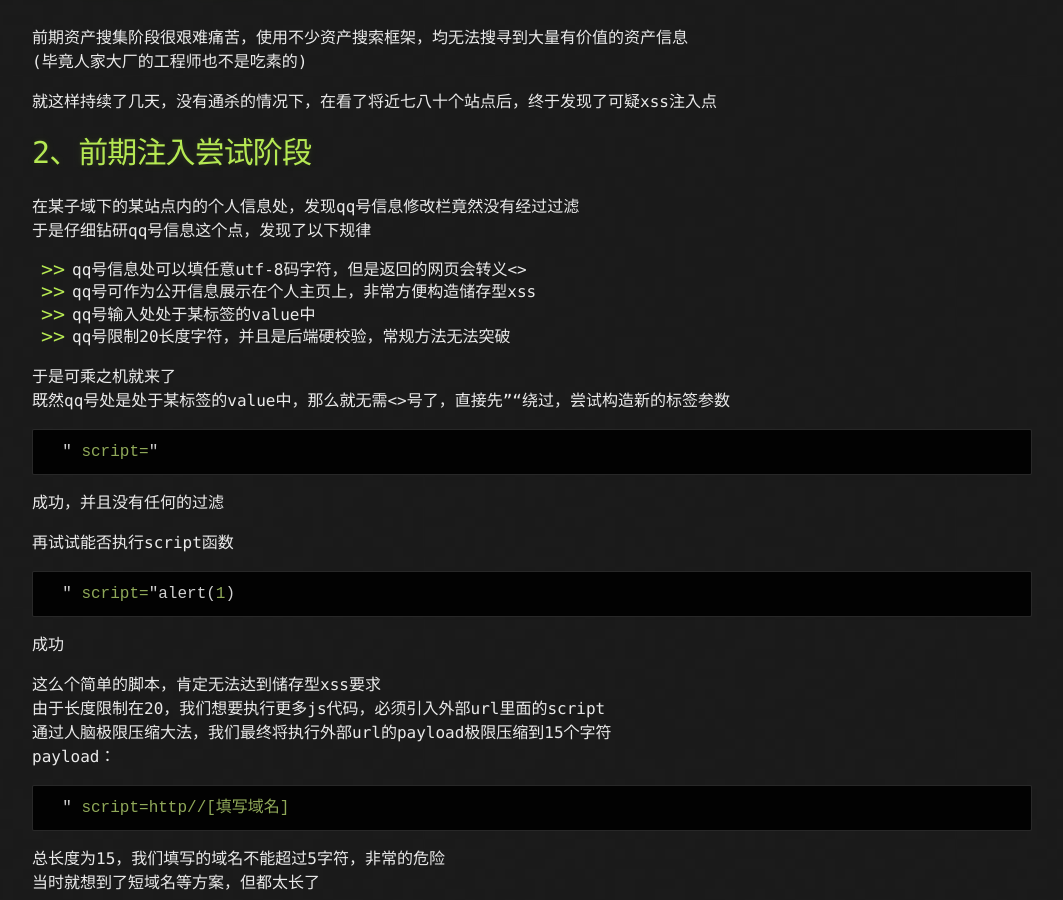
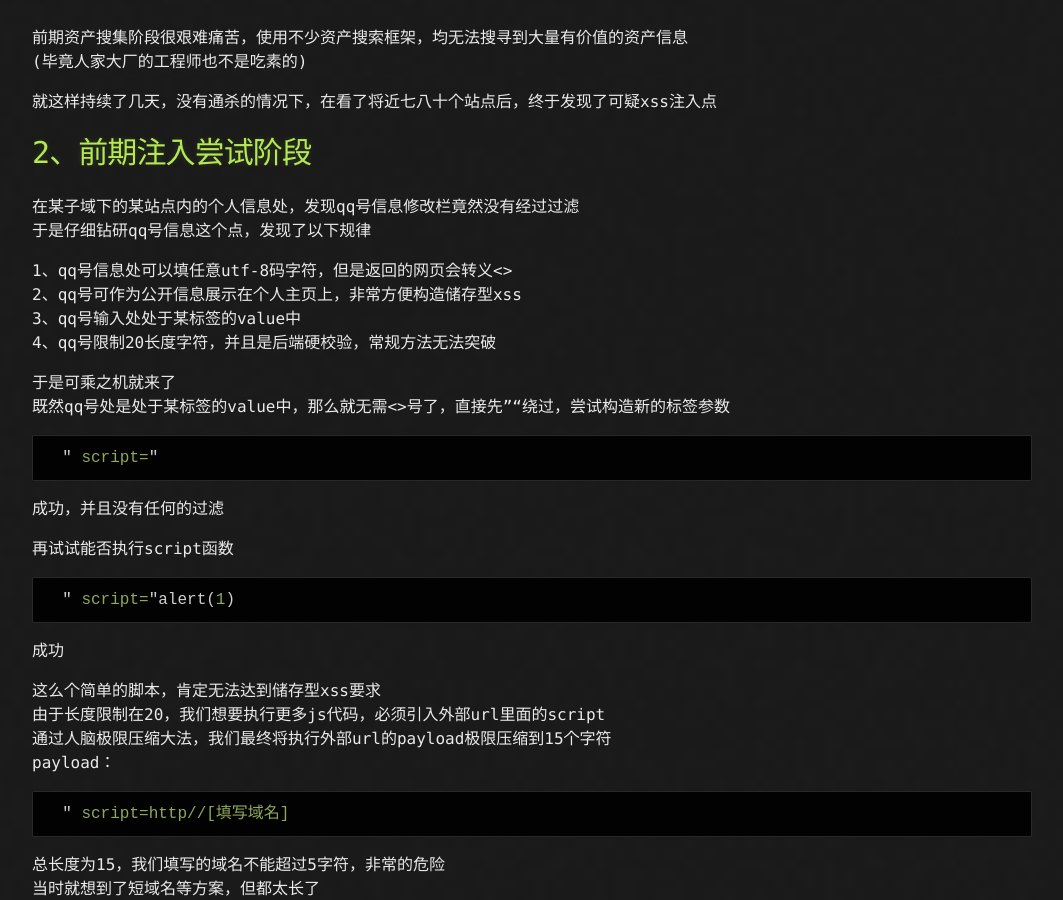
Before and after one commit to Leeyangee/leeyangee.github.io, a Jekyll site: the page built from _posts/2023-06-19-SRC实战-对某大型厂商成功渗透经历.md, in a window 1280 px wide and 900 px high, scrolled down 456 px. Shown: the whole window, without its empty margins (108-1171 px from the left). Built offline with Jekyll 4.4.1, drawn with Linux system fonts in a browser that asks for light colours.

Commit message:
Update 2023-06-19-SRC实战-对某大型厂商成功渗透经历.md

```diff
--- a/_posts/2023-06-19-SRC实战-对某大型厂商成功渗透经历.md
+++ b/_posts/2023-06-19-SRC实战-对某大型厂商成功渗透经历.md
@@ -18,10 +18,11 @@ published: true
 # [](#header-1)2、前期注入尝试阶段
 在某子域下的某站点内的个人信息处，发现qq号信息修改栏竟然没有经过过滤
 于是仔细钻研qq号信息这个点，发现了以下规律
-*    qq号信息处可以填任意utf-8码字符，但是返回的网页会转义<>
-*    qq号可作为公开信息展示在个人主页上，非常方便构造储存型xss
-*    qq号输入处处于某标签的value中
-*    qq号限制20长度字符，并且是后端硬校验，常规方法无法突破
+
+1、qq号信息处可以填任意utf-8码字符，但是返回的网页会转义<>
+2、qq号可作为公开信息展示在个人主页上，非常方便构造储存型xss
+3、qq号输入处处于某标签的value中
+4、qq号限制20长度字符，并且是后端硬校验，常规方法无法突破
 
 
 于是可乘之机就来了
```
